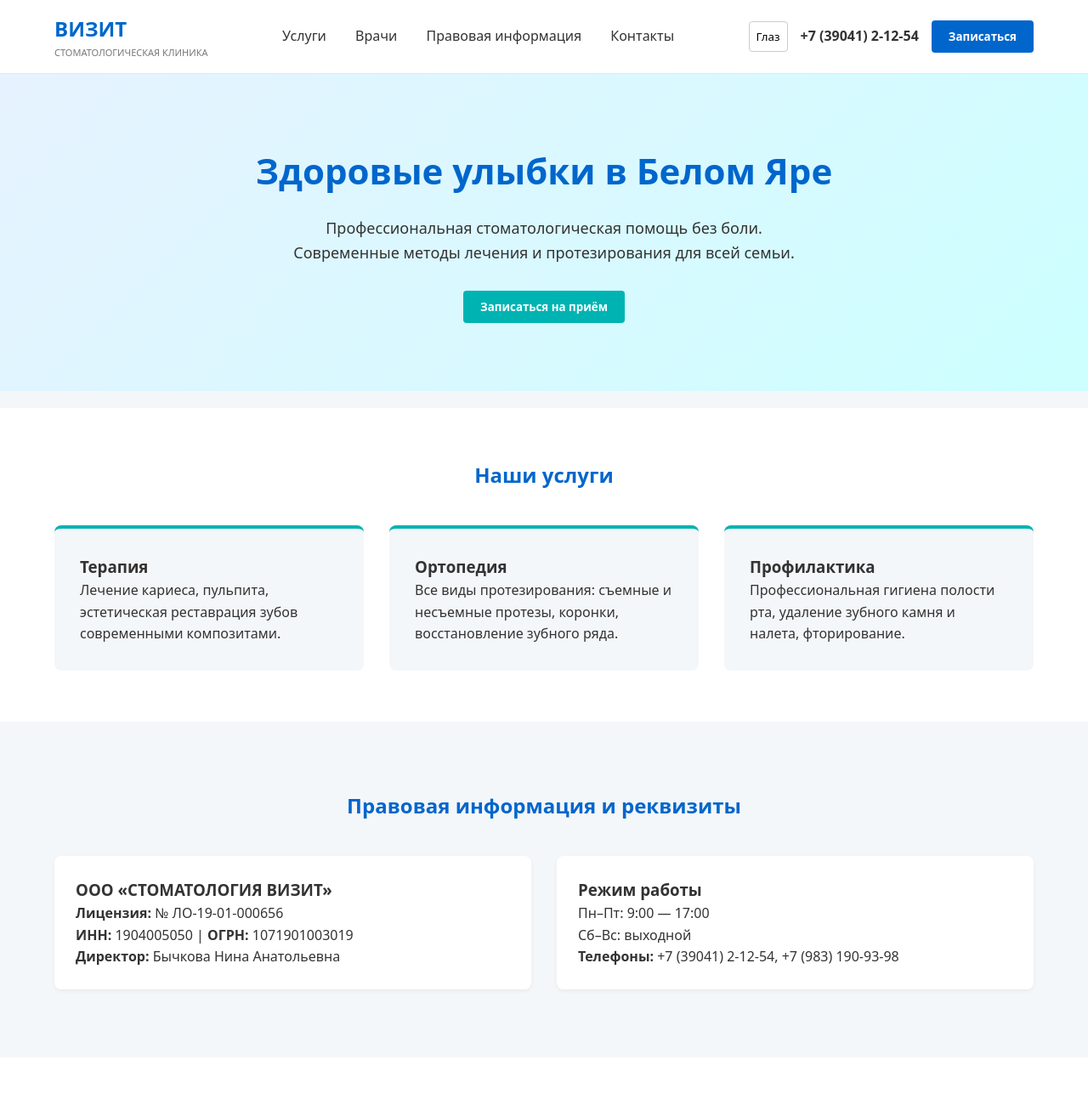
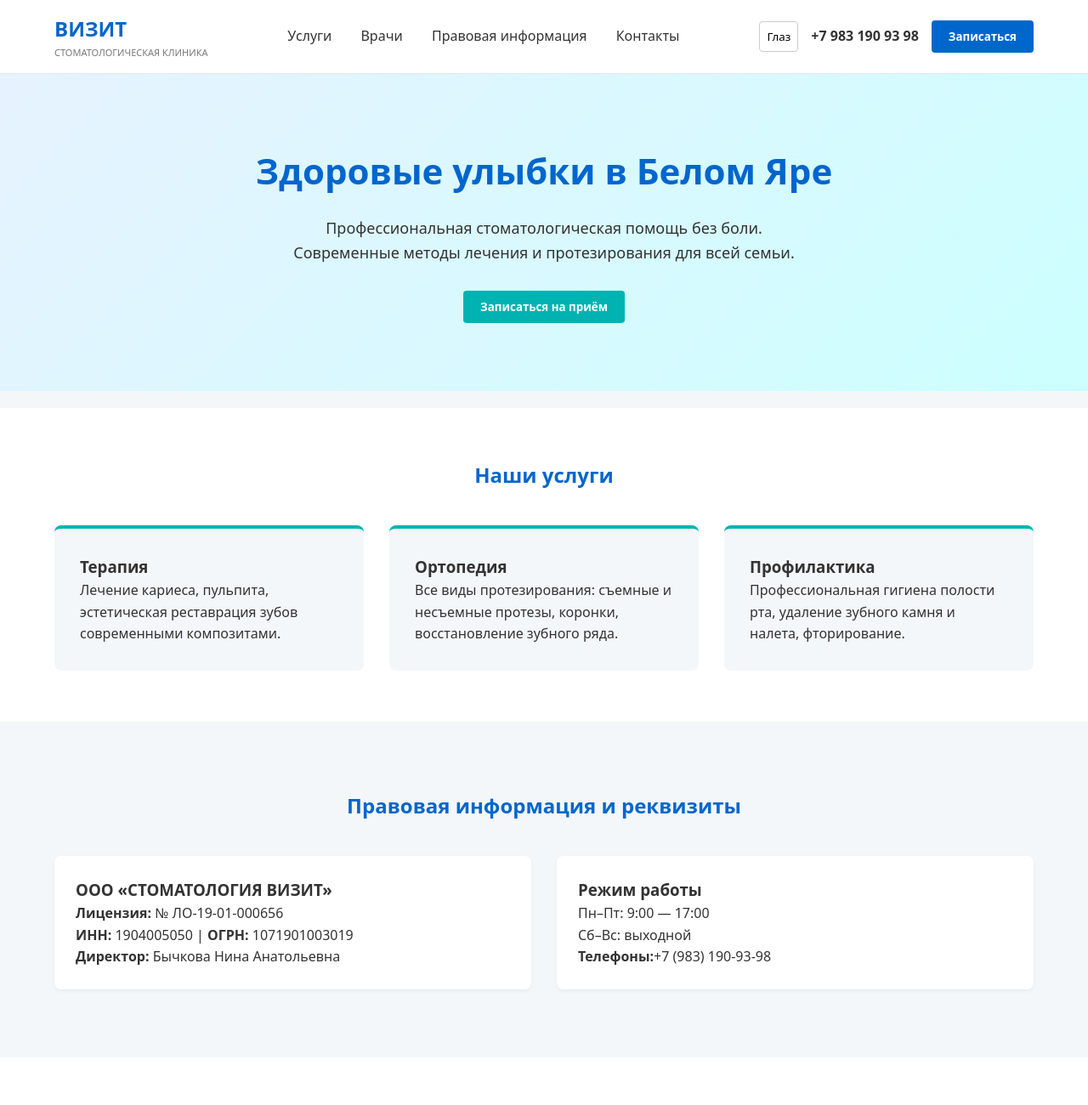
Before and after one commit to Nihi1anth/nihi1anth.github.io, a website: page index.html in a window 1280 px wide. Shown: the top 1300 px of the page at 85% size. Drawn offline with Linux system fonts and the light colour scheme.

Commit message:
18/11/2026

```diff
--- a/index.html
+++ b/index.html
@@ -1,11 +1,13 @@
 <!DOCTYPE html>
 <html lang="ru">
+
 <head>
     <meta charset="UTF-8">
     <meta name="viewport" content="width=device-width, initial-scale=1.0">
     <title>Стоматология Визит в Белом Яре — Официальный сайт</title>
     <link rel="stylesheet" href="./public/css/style.css">
 </head>
+
 <body>
 
     <!-- Шапка сайта -->
@@ -23,7 +25,7 @@
             </nav>
             <div class="header-actions">
                 <button id="accessible-btn" class="btn-accessible" aria-label="Версия для слабовидящих">Глаз</button>
-                <a href="tel:+73904121254" class="phone-link"><strong>+7 (39041) 2-12-54</strong></a>
+                <a href="tel:+73904121254" class="phone-link"><strong>+7 983 190 93 98</strong></a>
                 <button class="btn-primary" onclick="openModal()">Записаться</button>
             </div>
         </div>
@@ -33,7 +35,8 @@
     <section class="hero">
         <div class="container">
             <h1>Здоровые улыбки в Белом Яре</h1>
-            <p>Профессиональная стоматологическая помощь без боли. Современные методы лечения и протезирования для всей семьи.</p>
+            <p>Профессиональная стоматологическая помощь без боли. Современные методы лечения и протезирования для всей
+                семьи.</p>
             <button class="btn-secondary" onclick="openModal()">Записаться на приём</button>
         </div>
     </section>
@@ -74,7 +77,7 @@
                     <h3>Режим работы</h3>
                     <p>Пн–Пт: 9:00 — 17:00</p>
                     <p>Сб–Вс: выходной</p>
-                    <p><strong>Телефоны:</strong> +7 (39041) 2-12-54, +7 (983) 190-93-98</p>
+                    <p><strong>Телефоны:</strong>+7 (983) 190-93-98</p>
                 </div>
             </div>
         </div>
@@ -109,4 +112,5 @@
 
     <script src="./public/javascript/script.js"></script>
 </body>
+
 </html>
```
